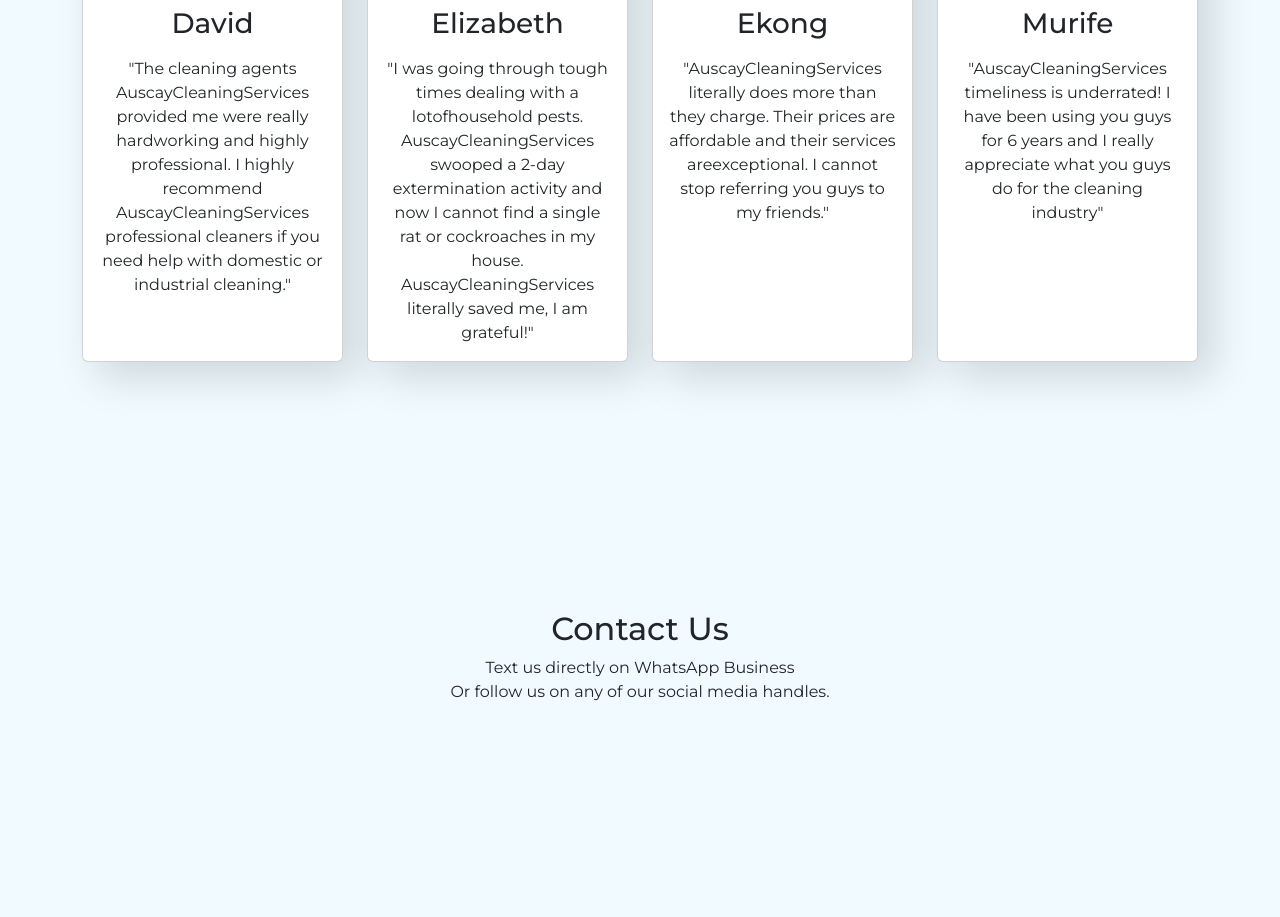
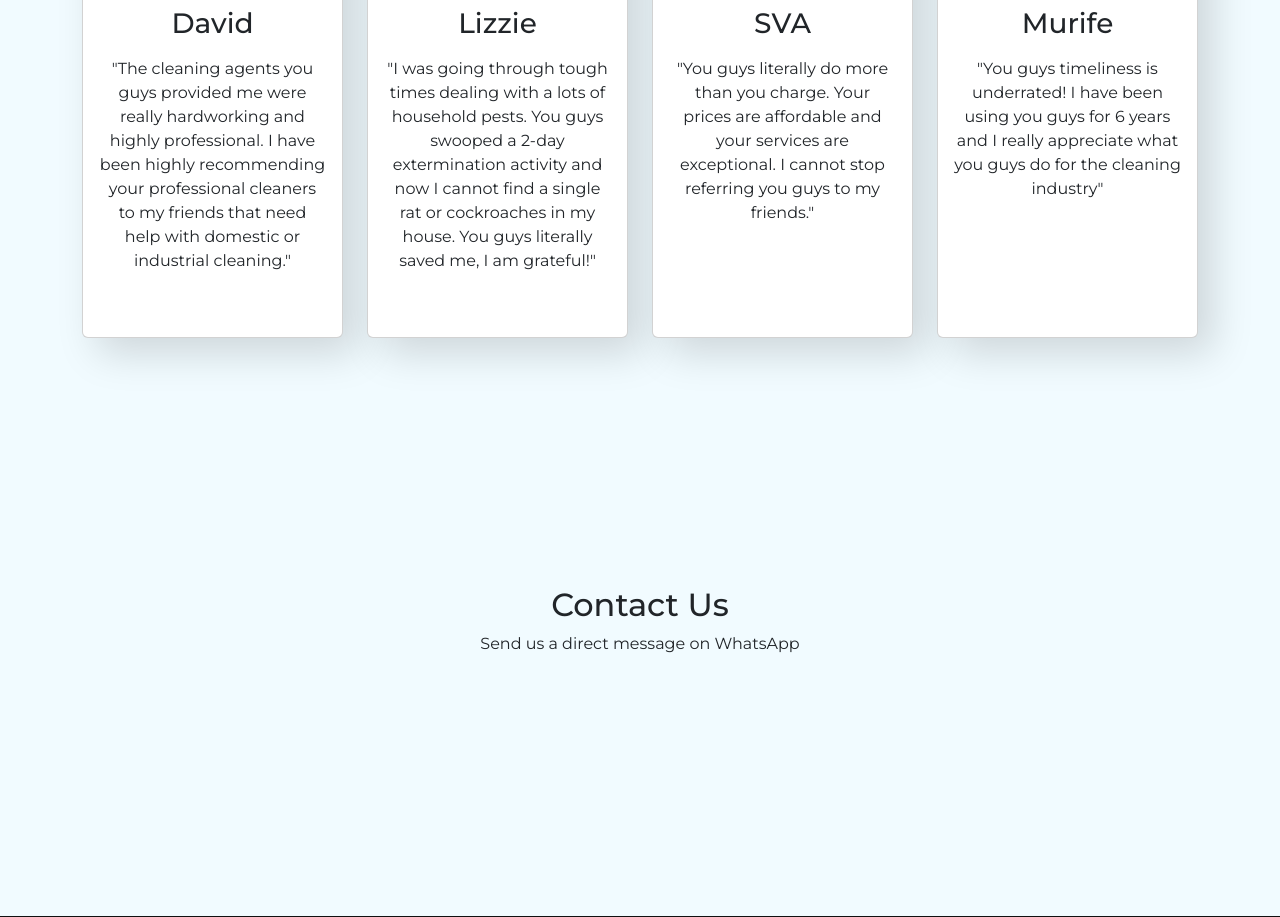
Before and after one commit to auscay/auscaycleaning, a PHP site: page / in a window 1280 px wide. Shown: the part 3513-4430 px from the top of the page. Run offline with PHP 8.4, Linux system fonts and the light colour scheme; some libraries are stand-ins or nearby versions.

Commit message:
modified all html and created the coming soon page

```diff
--- /dev/null
+++ b/coming-soon/scrript.js
@@ -0,0 +1,3 @@
+function myLaundry(){
+    location.replace("../signup/index.html")
+}
--- a/index.html
+++ b/index.html
@@ -59,7 +59,7 @@
 				<img alt="..." class="d-block w-100" src="img/cleaning1.jpg">
 				<div class="carousel-caption">
 					<h5>Cleaning Services</h5>
-					<p>Cleaning gets better when done in a professionaal manner. Our professional cleaners utilizes healthy antiseptics to give your houses, offices and environs a clean look. Click the button below to order professional cleaners around you.</p>
+					<p>Cleaning gets better when done in a professional manner. Our professional cleaners utilizes healthy antiseptics to give your houses, offices and environs a clean look. Click the button below to order professional cleaners around you.</p>
 					<p><a class="btn btn-primary mt-3" href="../auscaycleaning/signup/index.html">Place Order</a></p>
 				</div>
 			</div>
@@ -67,7 +67,7 @@
 				<img alt="..." class="d-block w-100" src="img/fumgation1.jpg">
 				<div class="carousel-caption">
 					<h5>Fumigation & Extermination</h5>
-					<p>Our fumigation services ensures household pests and rodents are exterminated from your house. Our extensive extermination services keeps your environs free from deadly reptiles. Click to order for fumigation services around you</p>
+					<p>Our fumigation services ensures household pests and rodents are exterminated from your house. Our extensive extermination services keeps your environs free from deadly reptiles. Click to order for fumigation services around you.</p>
 					<p><a class="btn btn-primary mt-3" href="../auscaycleaning/signup/index.html">Place Order</a></p>
 				</div>
 			</div>
@@ -83,7 +83,7 @@
 					<div class="about-text">
 						<h1>Learn More
 						About Us</h1>
-						<p> <span class="text-primary">AuscayCleaningServices</span> is a professional cleaning service in Nigeria that has been providing cleaning services nationwide for over a decade. Our customers loves our professional attitudes and timely delivering of our work done. Moving digitally, we are set to collaborate with several cleaning services in Nigeria and globally to ease the provision of laundry, cleaning and fumigation services.</p><a class="btn btn-primary" href="#">Learn More</a>
+						<p> <span class="text-primary">AuscayCleaningServices</span> is a professional cleaning service in Nigeria that has been providing cleaning services nationwide for over a decade. Our customers loves our professional attitudes and timely delivering of work done. In addition, we are set to collaborate with several cleaning services in Nigeria and globally to ease the provision of laundry, cleaning and fumigation services.</p><a class="btn btn-primary" href="../auscaycleaning/coming-soon/index.html">Learn More</a>
 					</div>
 				</div>
 			</div>
@@ -96,8 +96,8 @@
 				<div class="col-md-12">
 					<div class="section-header text-center pb-5">
 						<h2>Our Services</h2>
-						<p>We provide Laundry, Fumigation and Cleaning Services<br>
-						Both Domestically and Industrially, we are Professionals.</p>
+						<p>We provide Laundry, Fumigation and Cleaning Services.<br>
+						Both domestically and industrially, we are professionals.</p>
 					</div>
 				</div>
 			</div>
@@ -107,7 +107,7 @@
 						<div class="card-body">
 							<i class="bi bi-droplet-fill"></i>
 							<h3 class="card-title">Cleaning</h3>
-							<p class="lead">Are you a business owner looking to recruit professional workers for your business? Or just looking for a quick domestic cleaning service? We have got you covered!<br><br><br><br> </p><button class="btn bg-primary text-light">Get Started</button>
+							<p class="lead">Are you a business owner looking to recruit professional workers for your business? Or just looking for a quick domestic cleaning service? We have got you covered!<br><br><br><br></p><button onclick="myFunction()" class="btn bg-primary text-light">Get Started</button>
 						</div>
 					</div>
 				</div>
@@ -116,7 +116,7 @@
 						<div class="card-body">
 							<i class="bi bi-truck"></i>
 							<h3 class="card-title">Fumigation</h3>
-							<p class="lead">Are you constantly enduring household pests like mosquitoes, rats etc? Or are you looking to prevent your environment from deadly reptiles like snakes and scorpions? Take advantage of our extensive extermination services today!  </p><button class="btn bg-primary text-light">Get Started</button>
+							<p class="lead">Are you constantly enduring household pests like mosquitoes, rats etc? Or are you looking to prevent your environment from deadly reptiles like snakes and scorpions? Take advantage of our extensive extermination services today!  </p><button onclick="myFunction()" class="btn bg-primary text-light">Get Started</button>
 						</div>
 					</div>
 				</div>
@@ -125,7 +125,7 @@
 						<div class="card-body">
 							<i class="bi bi-basket2-fill"></i>
 							<h3 class="card-title">Laundry</h3>
-							<p class="lead">Whether you are looking to wash units of fabrics or your entire wardrobe, our laundry services provides you with timely and ease laundry for all your fabrics materials! <br><br><br><br></p><button class="btn bg-primary text-light">Get Started</button>
+							<p class="lead">Whether you are looking to wash units of fabrics or your entire wardrobe, our laundry services provides you with timely and ease laundry for all your fabrics materials! <br><br><br><br></p><button onclick="myLaundry()" class="btn bg-primary text-light">Get Started</button>
 						</div>
 					</div>
 				</div>
@@ -139,8 +139,8 @@
 				<div class="col-md-12">
 					<div class="section-header text-center pb-5">
 						<h2>Our Projects</h2>
-						<p>In addition to our professional cleaning, laundry and fumigation;<br>
-						We are partnering with other services to improve the cleaning industry as a whole</p>
+						<p>In addition to our professional cleaning, laundry and fumigation,<br>
+						we are partnering with other services to improve the cleaning industry as a whole</p>
 					</div>
 				</div>
 			</div>
@@ -150,7 +150,7 @@
 						<div class="card-body text-dark">
 							<div class="img-area mb-4"><img alt="" class="img-fluid" src="img/aboutus.jpg"></div>
 							<h3 class="card-title">Collaboration</h3>
-							<p class="lead">We set to work with other cleaning services globally to improve the cleaning industry as a whole.<br><br><br><br></p><button class="btn bg-primary text-light">Learn More</button>
+							<p class="lead">We set to work with other cleaning services globally to improve the cleaning industry.<br><br><br><br><br></p><button onclick="myFunction()" class="btn bg-primary text-light">Learn More</button>
 						</div>
 					</div>
 				</div>
@@ -159,7 +159,7 @@
 						<div class="card-body text-dark">
 							<div class="img-area mb-4"><img alt="" class="img-fluid" src="img/access.jpg"></div>
 							<h3 class="card-title">Accessibility</h3>
-							<p class="lead">Our long term goal is to make professional cleaning accessible till the local level through the use of reasonable subscription plans.<br><br><br></p><button class="btn bg-primary text-light">Learn More</button>
+							<p class="lead">Our long term goal is to make professional cleaning accessible till the all levels through the use of reasonable subscription plans.<br><br><br></p><button onclick="myFunction()" class="btn bg-primary text-light">Learn More</button>
 						</div>
 					</div>
 				</div>
@@ -168,7 +168,7 @@
 						<div class="card-body text-dark">
 							<div class="img-area mb-4"><img alt="" class="img-fluid" src="img/money.jpg"></div>
 							<h3 class="card-title">Affordability</h3>
-							<p class="lead">Professional cleaning services should be available to every individual in the society irrespective of who they are. Our goal is to make cleaning services affordable if not completely free.</p><button class="btn bg-primary text-light">Learn More</button>
+							<p class="lead">Professional cleaning services should be available to every individual in the society irrespective of who they are. Our goal is to make cleaning services affordable if not completely free.</p><button onclick="myFunction()" class="btn bg-primary text-light">Learn More</button>
 						</div>
 					</div>
 				</div>
@@ -193,7 +193,7 @@
 						<div class="card-body">
 							<img alt="" class="img-fluid rounded-circle" src="img/team-1.jpg">
 							<h3 class="card-title py-2">David</h3>
-							<p class="card-text">"The cleaning agents AuscayCleaningServices provided me were really hardworking and highly professional. I highly recommend AuscayCleaningServices professional cleaners if you need help with domestic or industrial cleaning."<br><br><br></p>
+							<p class="card-text">"The cleaning agents you guys provided me were really hardworking and highly professional. I have been highly recommending your professional cleaners to my friends that need help with domestic or industrial cleaning."<br><br><br></p>
 						</div>
 					</div>
 				</div>
@@ -201,8 +201,8 @@
 					<div class="card text-center">
 						<div class="card-body">
 							<img alt="" class="img-fluid rounded-circle" src="img/team-2.jpg">
-							<h3 class="card-title py-2">Elizabeth</h3>
-							<p class="card-text">"I was going through tough times dealing with a lotofhousehold pests. AuscayCleaningServices swooped a 2-day extermination activity and now I cannot find a single rat or cockroaches in my house. AuscayCleaningServices literally saved me, I am grateful!"</p>
+							<h3 class="card-title py-2">Lizzie</h3>
+							<p class="card-text">"I was going through tough times dealing with a lots of household pests. You guys swooped a 2-day extermination activity and now I cannot find a single rat or cockroaches in my house. You guys literally saved me, I am grateful!"<br><br><br></p>
 						</div>
 					</div>
 				</div>
@@ -210,8 +210,8 @@
 					<div class="card text-center">
 						<div class="card-body">
 							<img alt="" class="img-fluid rounded-circle" src="img/team-3.jpg">
-							<h3 class="card-title py-2">Ekong</h3>
-							<p class="card-text">"AuscayCleaningServices literally does more than they charge. Their prices are affordable and their services areexceptional. I cannot stop referring you guys to my friends."<br><br><br><br><br><br></p>
+							<h3 class="card-title py-2">SVA</h3>
+							<p class="card-text">"You guys literally do more than you charge. Your prices are affordable and your services are exceptional. I cannot stop referring you guys to my friends."<br><br><br><br><br></p>
 						</div>
 					</div>
 				</div>
@@ -220,7 +220,7 @@
 						<div class="card-body">
 							<img alt="" class="img-fluid rounded-circle" src="img/team-4.jpg">
 							<h3 class="card-title py-2">Murife</h3>
-							<p class="card-text">"AuscayCleaningServices timeliness is underrated! I have been using you guys for 6 years and I really appreciate what you guys do for the cleaning industry"<br><br><br><br><br><br></p>
+							<p class="card-text">"You guys timeliness is underrated! I have been using you guys for 6 years and I really appreciate what you guys do for the cleaning industry"<br><br><br><br><br><br></p>
 
 						</div>
 					</div>
@@ -235,8 +235,7 @@
 				<div class="col-md-12">
 					<div class="section-header text-center pb-5">
 						<h2>Contact Us</h2>
-						<p>Text us directly on WhatsApp Business<br>
-						Or follow us on any of our social media handles.</p>
+						<p>Send us a direct message on WhatsApp</p>
 					</div>
 				</div>
 			</div>
@@ -255,13 +254,7 @@
                     <div class="single-box">
                         <img src="img/logo.png" alt="">
                     <p>Our services are highly affordable and accessible.</p>
-                    <h3>We Accept</h3>
-                    <div class="card-area">
-                            <i class="fa fa-cc-visa"></i>
-                            <i class="fa fa-credit-card"></i>
-                            <i class="fa fa-cc-mastercard"></i>
-                            <i class="fa fa-cc-paypal"></i>
-                    </div>
+
                     </div>
                 </div>
                 <div class="col-lg-3 col-sm-6">
@@ -314,6 +307,7 @@
 	<!-- footer ends -->
 
 	<!-- All Js -->
+	<script src="script.js"></script>
 	<script src="js/bootstrap.bundle.min.js"></script>
     <script src="https://cdn.jsdelivr.net/npm/bootstrap@5.1.3/dist/js/bootstrap.bundle.min.js" integrity="sha384-ka7Sk0Gln4gmtz2MlQnikT1wXgYsOg+OMhuP+IlRH9sENBO0LRn5q+8nbTov4+1p" crossorigin="anonymous"></script>
 </body>
--- /dev/null
+++ b/script.js
@@ -0,0 +1,6 @@
+function myFunction(){
+    window.location.replace("../auscaycleaning/coming-soon/index.html")
+}
+function myLaundry(){
+    location.replace("../auscaycleaning/signup/index.html")
+}
```
Also changed, not shown: coming-soon/index.html (added, +31 -0 lines), dashboard/laundry-order/completed/index.html (added, +33 -0 lines), dashboard/laundry-order/index.html (+28 -11 lines), dashboard/laundry-order/style.css (+14 -1 lines), dashboard/laundry-order/completed/style.css (added), dashboard/laundry-order/laundry-cart/index.html (added), dashboard/laundry-order/laundry-cart/style.css (added), dashboard/laundry-order/script.js (line endings or trailing spaces).
